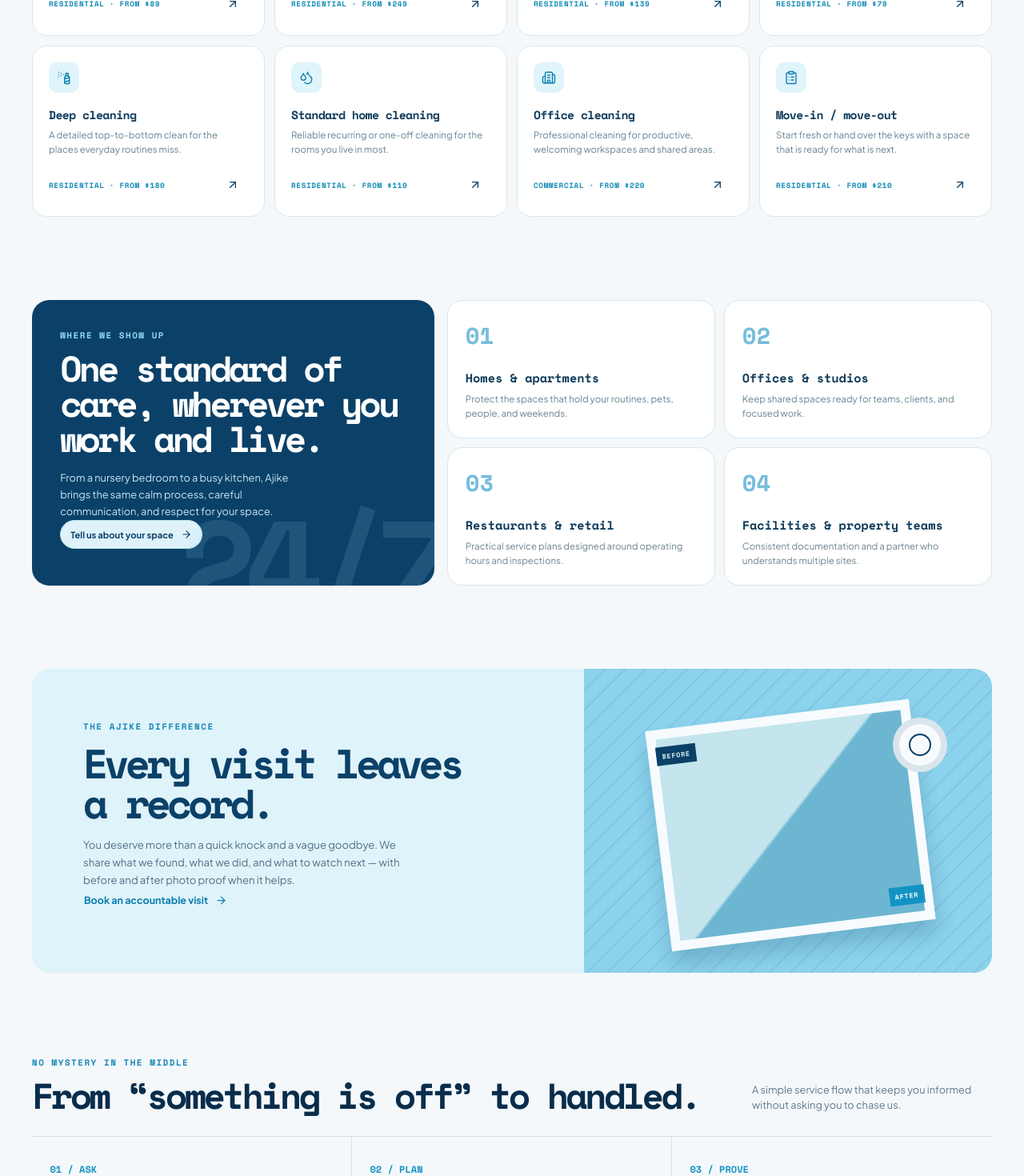
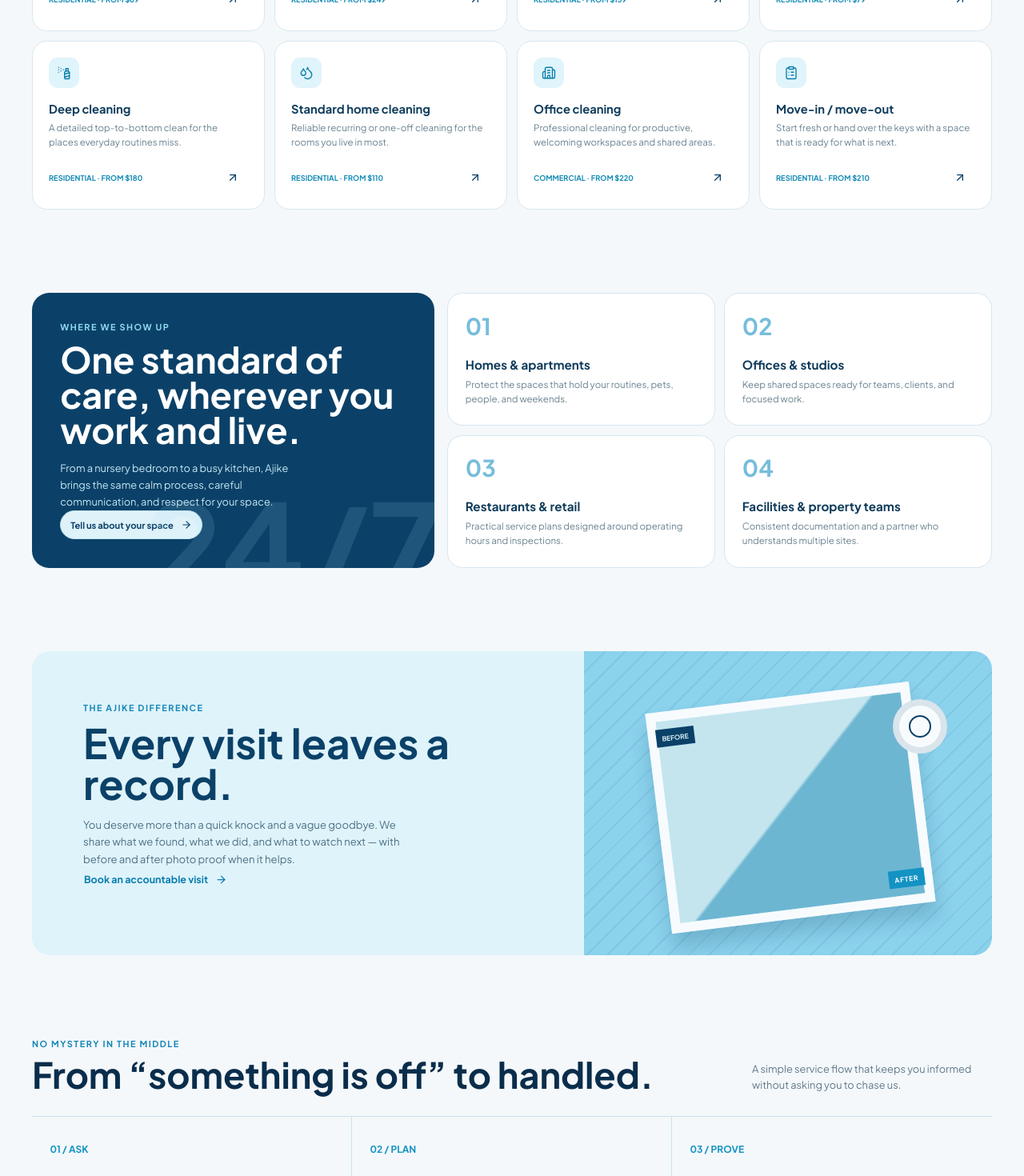
Before and after one commit to Devpoints-Solutions/ajike-cleaning-service-client, a React (Vite) app: page / in a window 1280 px wide. Shown: the part 1140-2610 px from the top of the page at 80% size. Built offline with nearby package versions, Linux system fonts and the light colour scheme.

Commit message:
fix: changed font-family

```diff
--- a/src/index.css
+++ b/src/index.css
@@ -37,8 +37,12 @@
   --secondary-foreground: 211 64% 20%;
   --muted: 204 27% 92%;
   --muted-foreground: 207 21% 43%;
-  --font-body: "Plus Jakarta Sans", "Plus Jakarta Sans Fallback", "Inter", "Inter Fallback", ui-sans-serif, sans-serif;
-  --font-display: "Space Mono", monospace;
+  --font-body:
+    "Plus Jakarta Sans", "Plus Jakarta Sans Fallback", "Inter",
+    "Inter Fallback", ui-sans-serif, sans-serif;
+  --font-display:
+    "Plus Jakarta Sans", "Plus Jakarta Sans Fallback", "Inter",
+    "Inter Fallback", ui-sans-serif, sans-serif;
   --radius: 1.15rem;
 }
 
@@ -107,7 +111,7 @@
   align-items: center;
   gap: 0.65rem;
   font: 700 1rem var(--font-display);
-  letter-spacing: -0.06em;
+  /* letter-spacing: -0.06em; */
   color: #092d4b;
   white-space: nowrap;
 }
@@ -258,7 +262,7 @@
 .hero-copy h1 {
   color: #092d4b;
   font: 700 clamp(2.7rem, 5.2vw, 5.3rem)/0.96 var(--font-display);
-  letter-spacing: -0.095em;
+  /* letter-spacing: -0.001em; */
   margin: 1rem 0 1.35rem;
   max-width: 650px;
 }
@@ -485,7 +489,7 @@
 .section-heading h2 {
   color: #092d4b;
   font: 700 clamp(1.8rem, 3.5vw, 3.1rem)/1 var(--font-display);
-  letter-spacing: -0.08em;
+  /* letter-spacing: -0.08em; */
   margin: 0.65rem 0 0;
 }
 .section-heading p {
@@ -533,7 +537,7 @@
   margin: 1.1rem 0 0.38rem;
   color: #103d5d;
   font: 700 0.92rem var(--font-display);
-  letter-spacing: -0.04em;
+  /* letter-spacing: -0.04em; */
 }
 .service-card p {
   color: #698292;
@@ -552,7 +556,7 @@
   color: #138bb6;
   font: 700 0.58rem var(--font-display);
   text-transform: uppercase;
-  letter-spacing: 0.07em;
+  /* letter-spacing: 0.07em; */
 }
 .mini-arrow {
   color: #0b4168;
@@ -583,13 +587,13 @@
   bottom: -36px;
   color: rgba(168, 226, 247, 0.13);
   font: 700 10rem/0.8 var(--font-display);
-  letter-spacing: -0.1em;
+  /* letter-spacing: -0.1em; */
 }
 .coverage-intro h2 {
   position: relative;
   z-index: 1;
   font: 700 clamp(1.85rem, 3.5vw, 3.1rem)/0.98 var(--font-display);
-  letter-spacing: -0.09em;
+  /* letter-spacing: -0.09em; */
   margin: 0.8rem 0 1rem;
 }
 .coverage-intro p {
@@ -644,7 +648,7 @@
 .featured-copy h2 {
   color: #0b4168;
   font: 700 clamp(2rem, 4vw, 4rem)/0.98 var(--font-display);
-  letter-spacing: -0.1em;
+  /* letter-spacing: -0.1em; */
   max-width: 500px;
   margin: 0.8rem 0 1rem;
 }
@@ -689,7 +693,7 @@
   background: #0b4168;
   color: #dff5fb;
   font: 700 0.52rem var(--font-display);
-  letter-spacing: 0.1em;
+  /* letter-spacing: 0.1em; */
   padding: 0.35rem 0.45rem;
 }
 .proof-frame::after {
@@ -782,7 +786,7 @@
   position: relative;
   z-index: 1;
   font: 700 1.3rem/1.25 var(--font-display);
-  letter-spacing: -0.06em;
+  /* letter-spacing: -0.06em; */
   margin: 2rem 0;
   max-width: 340px;
 }
@@ -841,7 +845,7 @@
 .final-cta h2 {
   color: #0b4168;
   font: 700 clamp(1.9rem, 4vw, 3.7rem)/0.98 var(--font-display);
-  letter-spacing: -0.09em;
+  /* letter-spacing: -0.09em; */
   margin: 0.7rem 0 0;
   max-width: 600px;
 }
@@ -899,7 +903,7 @@
 .modal-head h2 {
   color: #0b4168;
   font: 700 1.25rem var(--font-display);
-  letter-spacing: -0.06em;
+  /* letter-spacing: -0.06em; */
   margin: 0.4rem 0 0;
 }
 .modal-body {
@@ -1136,7 +1140,7 @@
 .dashboard-top h1 {
   color: #092d4b;
   font: 700 clamp(1.8rem, 4vw, 3rem)/1 var(--font-display);
-  letter-spacing: -0.09em;
+  /* letter-spacing: -0.09em; */
   margin: 0.5rem 0;
 }
 .dashboard-top p {
@@ -1158,7 +1162,7 @@
 .dashboard-card h2 {
   color: #103d5d;
   font: 700 0.9rem var(--font-display);
-  letter-spacing: -0.03em;
+  /* letter-spacing: -0.03em; */
   margin: 0;
 }
 .dashboard-card .card-kicker {
@@ -1270,7 +1274,7 @@
 .plan-name {
   color: #0b4168;
   font: 700 1.5rem var(--font-display);
-  letter-spacing: -0.08em;
+  /* letter-spacing: -0.08em; */
   margin: 1.35rem 0 0.4rem;
 }
 .plan-card p {
@@ -1447,7 +1451,7 @@
 }
 .auth-quote h1 {
   font: 700 clamp(2rem, 4.5vw, 4.2rem)/0.98 var(--font-display);
-  letter-spacing: -0.1em;
+  /* letter-spacing: -0.1em; */
   margin: 0.9rem 0 1rem;
 }
 .auth-quote p {
@@ -1476,7 +1480,7 @@
 .auth-card-header h2 {
   color: #0b4168;
   font: 700 clamp(1.55rem, 3vw, 2.35rem)/1 var(--font-display);
-  letter-spacing: -0.09em;
+  /* letter-spacing: -0.09em; */
   margin: 0.55rem 0 0.55rem;
 }
 .auth-card-header p {
@@ -1619,7 +1623,7 @@
 .not-found h1 {
   color: #0b4168;
   font: 700 2.5rem var(--font-display);
-  letter-spacing: -0.08em;
+  /* letter-spacing: -0.08em; */
 }
 
 @keyframes lift-in {
@@ -1936,7 +1940,7 @@
 .page-intro h1 {
   color: #092d4b;
   font: 700 clamp(2.7rem, 6vw, 5.5rem)/0.94 var(--font-display);
-  letter-spacing: -0.1em;
+  /* letter-spacing: -0.1em; */
   margin: 1rem 0 1.2rem;
 }
 .page-intro h1 em {
@@ -1982,7 +1986,7 @@
 }
 .manifesto-stamp span {
   font: 700 1.65rem var(--font-display);
-  letter-spacing: -0.15em;
+  /* letter-spacing: -0.15em; */
 }
 .manifesto-stamp small {
   color: #4e88a0;
@@ -1995,7 +1999,7 @@
 .standards-copy h2 {
   color: #0b4168;
   font: 700 clamp(2rem, 4vw, 3.8rem)/0.98 var(--font-display);
-  letter-spacing: -0.1em;
+  /* letter-spacing: -0.1em; */
   margin: 0.7rem 0 1.1rem;
 }
 .about-manifesto p,
@@ -2359,7 +2363,7 @@
 .service-detail-title h2 {
   color: #103d5d;
   font: 700 1.02rem var(--font-display);
-  letter-spacing: -0.05em;
+  /* letter-spacing: -0.05em; */
   margin: 0.3rem 0 0.25rem;
 }
 .service-detail-title p {
@@ -2454,7 +2458,7 @@
 .service-guidance h2 {
   color: #0b4168;
   font: 700 clamp(1.25rem, 3vw, 2.2rem)/1 var(--font-display);
-  letter-spacing: -0.08em;
+  /* letter-spacing: -0.08em; */
   margin: 0.6rem 0 0;
 }
 .service-guidance p {
@@ -2494,7 +2498,7 @@
 }
 .pricing-board-head h2 {
   font: 700 clamp(1.2rem, 2.5vw, 2rem)/1 var(--font-display);
-  letter-spacing: -0.08em;
+  /* letter-spacing: -0.08em; */
   margin: 0.55rem 0 0;
 }
 .pricing-board-head .eyebrow {
@@ -2609,7 +2613,7 @@
 .pricing-reassurance h2 {
   color: #0b4168;
   font: 700 clamp(1.45rem, 3vw, 2.55rem)/1 var(--font-display);
-  letter-spacing: -0.09em;
+  /* letter-spacing: -0.09em; */
   margin: 0.65rem 0 0.8rem;
 }
 .pricing-reassurance p {
@@ -2638,7 +2642,7 @@
 .admin-top h1 {
   color: #092d4b;
   font: 700 clamp(1.9rem, 4vw, 3.3rem)/0.98 var(--font-display);
-  letter-spacing: -0.1em;
+  /* letter-spacing: -0.1em; */
   margin: 0.55rem 0 0.45rem;
 }
 .admin-top p {
@@ -2686,7 +2690,7 @@
   display: block;
   color: #133f5c;
   font: 700 1.75rem var(--font-display);
-  letter-spacing: -0.08em;
+  /* letter-spacing: -0.08em; */
   margin: 0.85rem 0 0.4rem;
 }
 .admin-kpi.kpi-navy strong {
@@ -2738,7 +2742,7 @@
 .admin-panel-head h2 {
   color: #123f5d;
   font: 700 1rem var(--font-display);
-  letter-spacing: -0.05em;
+  /* letter-spacing: -0.05em; */
   margin: 0.4rem 0 0;
 }
 .admin-filter-row {
@@ -2909,7 +2913,7 @@
   display: block;
   color: #0b4168;
   font: 700 1.7rem var(--font-display);
-  letter-spacing: -0.08em;
+  /* letter-spacing: -0.08em; */
 }
 .coverage-meter span {
   color: #78929e;
@@ -3095,7 +3099,7 @@
 .revenue-number {
   color: #0b4168;
   font: 700 1.65rem var(--font-display);
-  letter-spacing: -0.08em;
+  /* letter-spacing: -0.08em; */
   margin: 1.4rem 0 0.8rem;
 }
 .revenue-number span {
@@ -3374,7 +3378,6 @@
     grid-template-columns: 1fr 1fr;
   }
 }
-
 
 /* Admin Chat Styles */
 .admin-chat-launcher {
```
